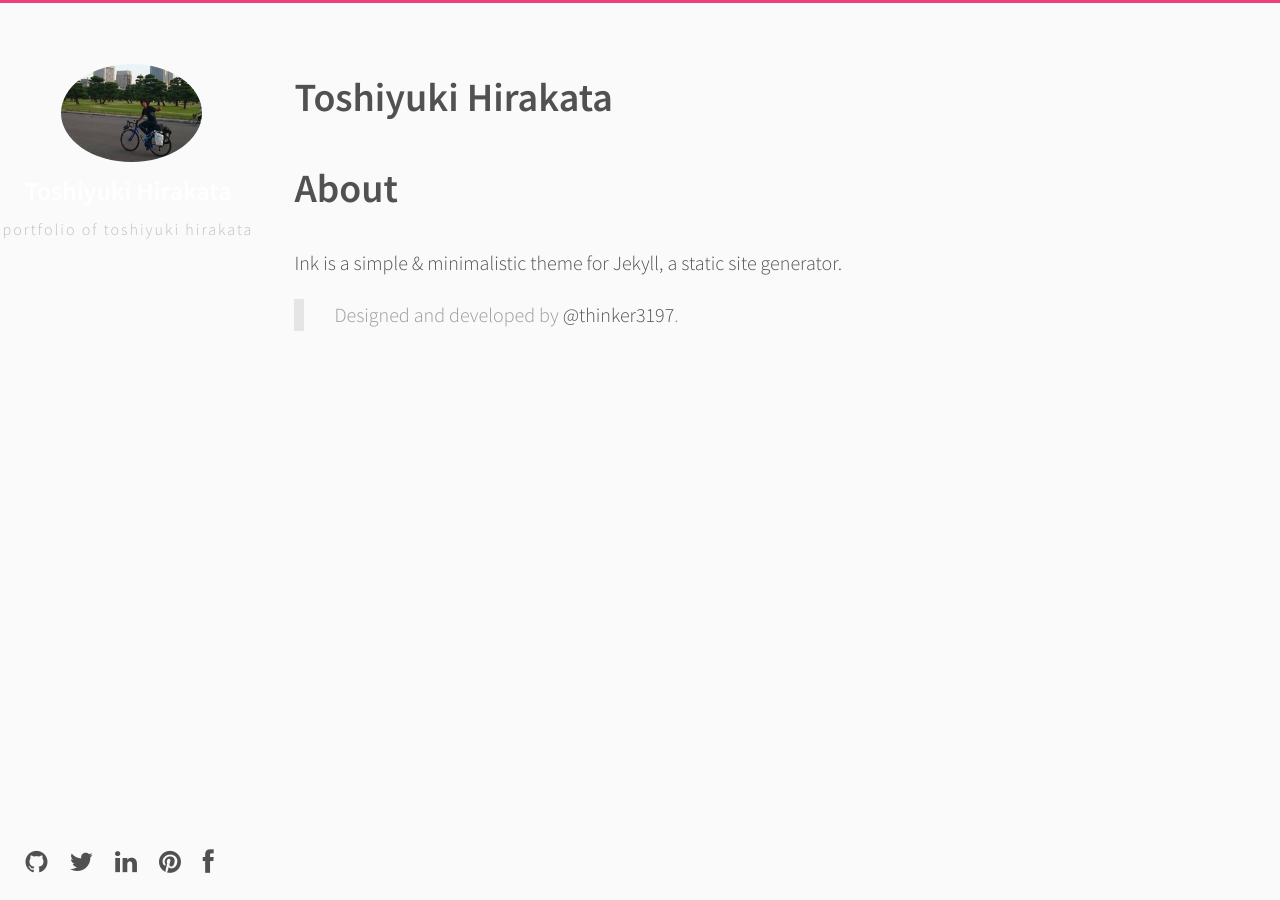
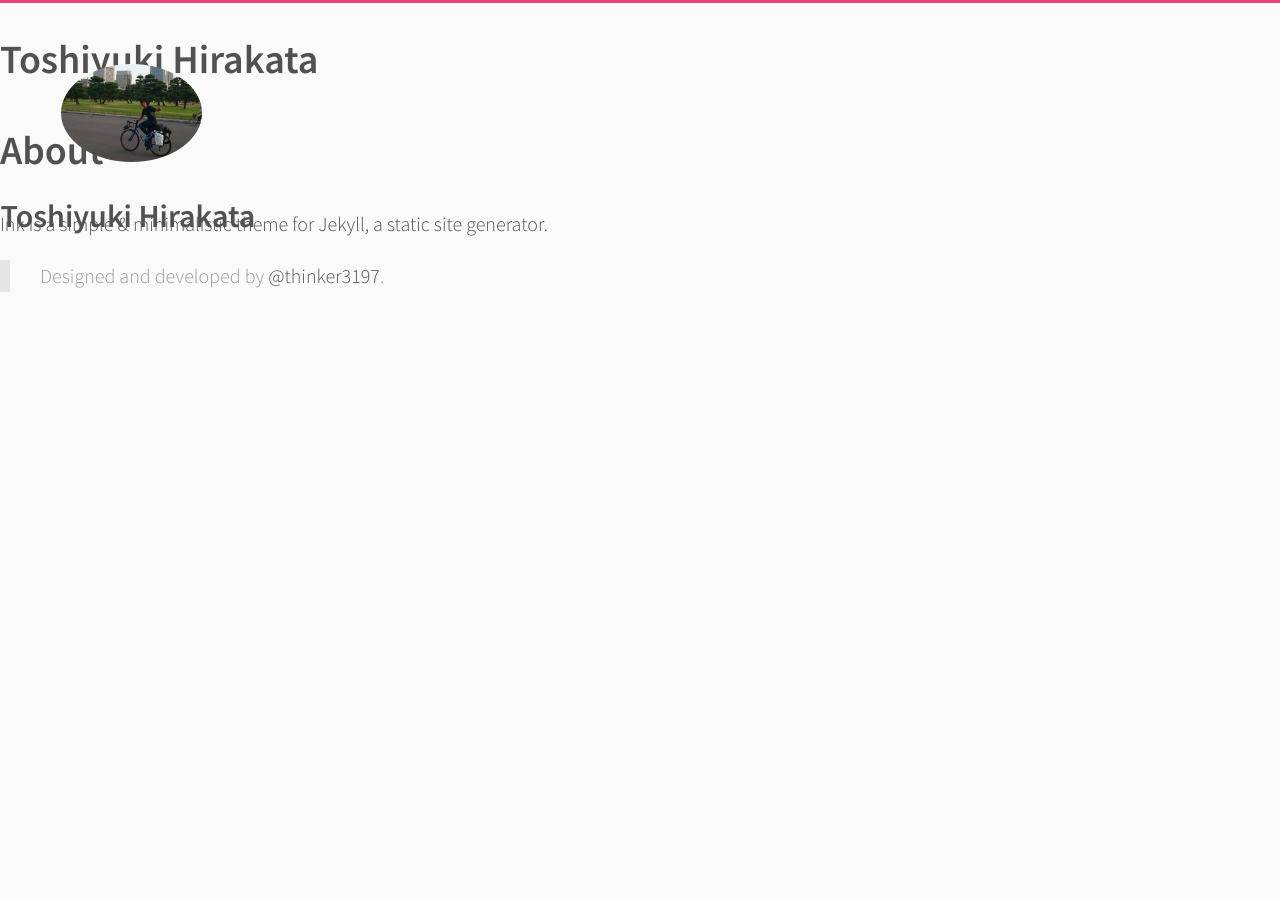
Before and after one commit to hiratekatayama/portfolio, a Jekyll site: the page built from about.md, in a window 1280 px wide. Built offline with Jekyll 4.4.1, drawn with Linux system fonts in a browser that asks for light colours; our own code applies the rules of GitHub Pages for plain Markdown files.

Commit message:
edit bits

```diff
--- a/_layouts/default.html
+++ b/_layouts/default.html
@@ -6,33 +6,9 @@
     <div class="top"></div>
     <div class="profile" style="background-image: #FFFFFF">
         <img src="../portfolio.jpg" class="img-circle" />
-        <h3>{{ site.name }}</h3>
-        <p>{{ site.description }}</p>
-        <ul class="social">
-            {% if site.github %}
-            <a type="button" href="http://github.com/{{ site.github }}">
-                <i class="fa fa-github"></i>
-            </a>
-            {% endif %} {% if site.twitter %}
-            <a type="button" href="http://twitter.com/{{ site.twitter }}">
-                <i class="fa fa-twitter"></i>
-            </a>
-            {% endif %} {% if site.linkedin %}
-            <a type="button" href="http://linkedin.com/in/{{ site.linkedin }}">
-                <i class="fa fa-linkedin"></i>
-            </a>
-            {% endif %} {% if site.pinterest %}
-            <a type="button" href="http://pinterest.com/{{ site.pinterest }}">
-                <i class="fa fa-pinterest"></i>
-            </a>
-            {% endif %} {% if site.facebook %}
-            <a type="button" href="http://facebook.com/{{ site.facebook }}">
-                <i class="fa fa-facebook"></i>
-            </a>
-            {% endif %}
-        </ul>
+	<h2 class="page_title", align="center">{{ site.name }}</h2>
     </div>
-    <div class="posts">
+    <div class="overview">
         {{ content }}
     </div>
 </body>
```
